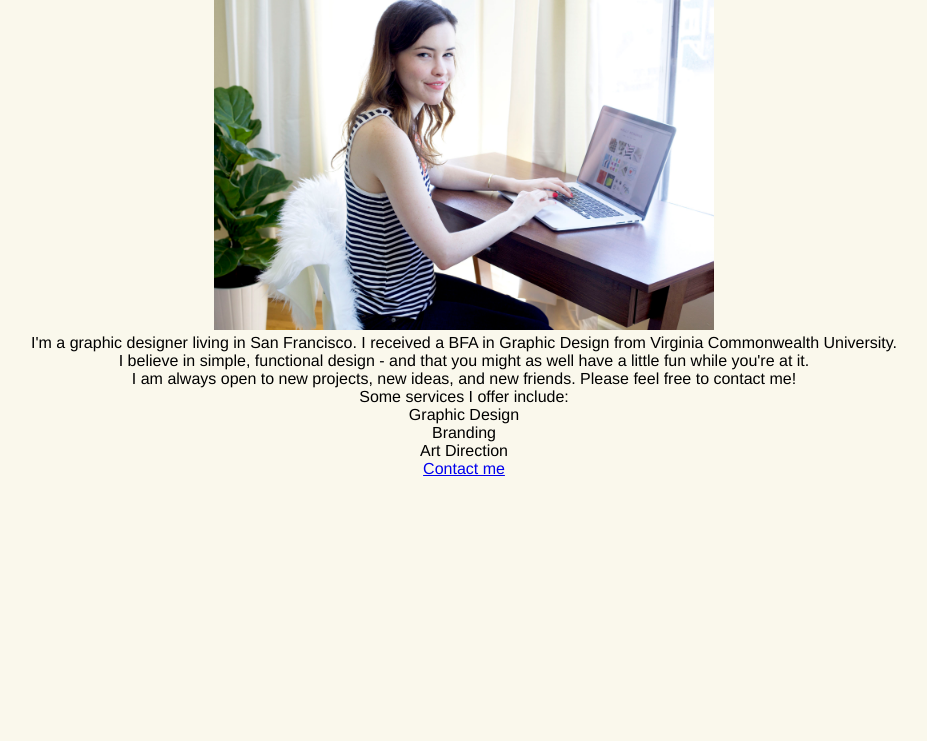
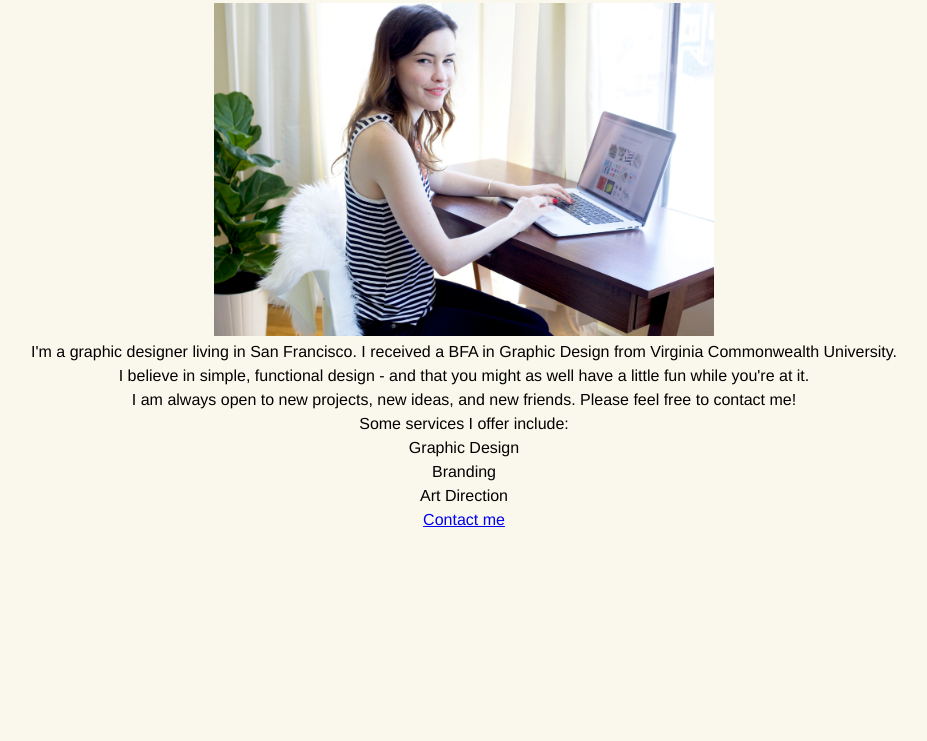
Before and after one commit to mollyfromraleigh/mollyfromraleigh.github.io, a plain HTML site: page unit_4/index.html in a window 1280 px wide. Shown: the part 59-800 px from the top of the page, without its empty margins (176-1103 px from the left). Drawn offline with Linux system fonts and the light colour scheme.

Commit message:
Unit 4 assignment

```diff
--- a/unit_4/css/style.css
+++ b/unit_4/css/style.css
@@ -14,13 +14,21 @@ h1 {
 	font-family: 'Roboto';
 	color: rgb(104,173,109);
 }
-img {
-	width: 500px;
+
+p, ul {
+	line-height: 1.5em;
 }
+
 ul {
     text-align: center;
     list-style-type: none;
 }
+
+img {
+	width: 500px;
+}
+
+
 #slogan {
 	font-style: italic;
 }
```
